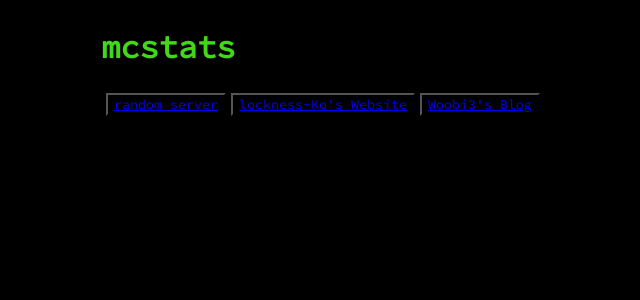
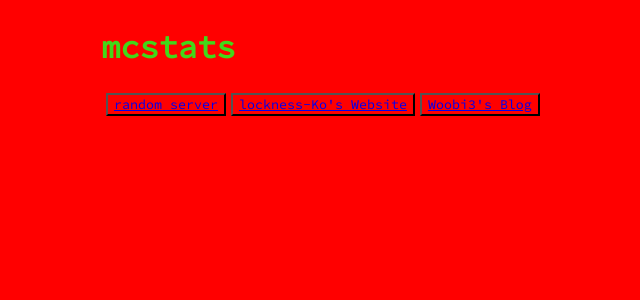
Before and after one commit to woobi3/MineScanMDgen, a Flask app: page / in a window 1280 px wide. Shown: the top 300 px of the page, without its empty margins (289-929 px from the left). Run offline with Flask 2, Linux system fonts and the light colour scheme.

Commit message:
css gaming3

```diff
--- a/www/static/style.css
+++ b/www/static/style.css
@@ -3,7 +3,7 @@
 }
 
 body {
-    background-color: rgb(0, 0, 0);
+    background-color: rgb(255, 0, 0);
     max-width: 500px;
     margin: auto;
     color: rgb(255, 255, 255);
```
